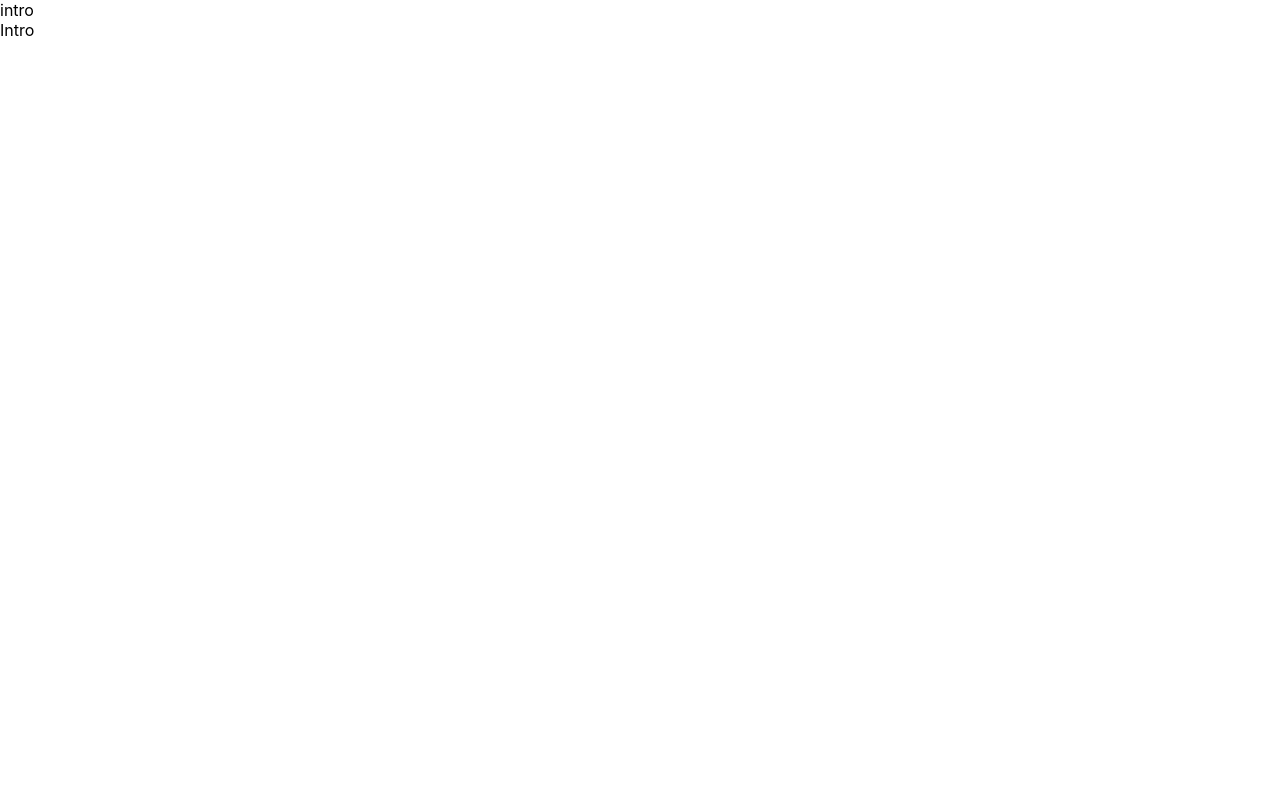
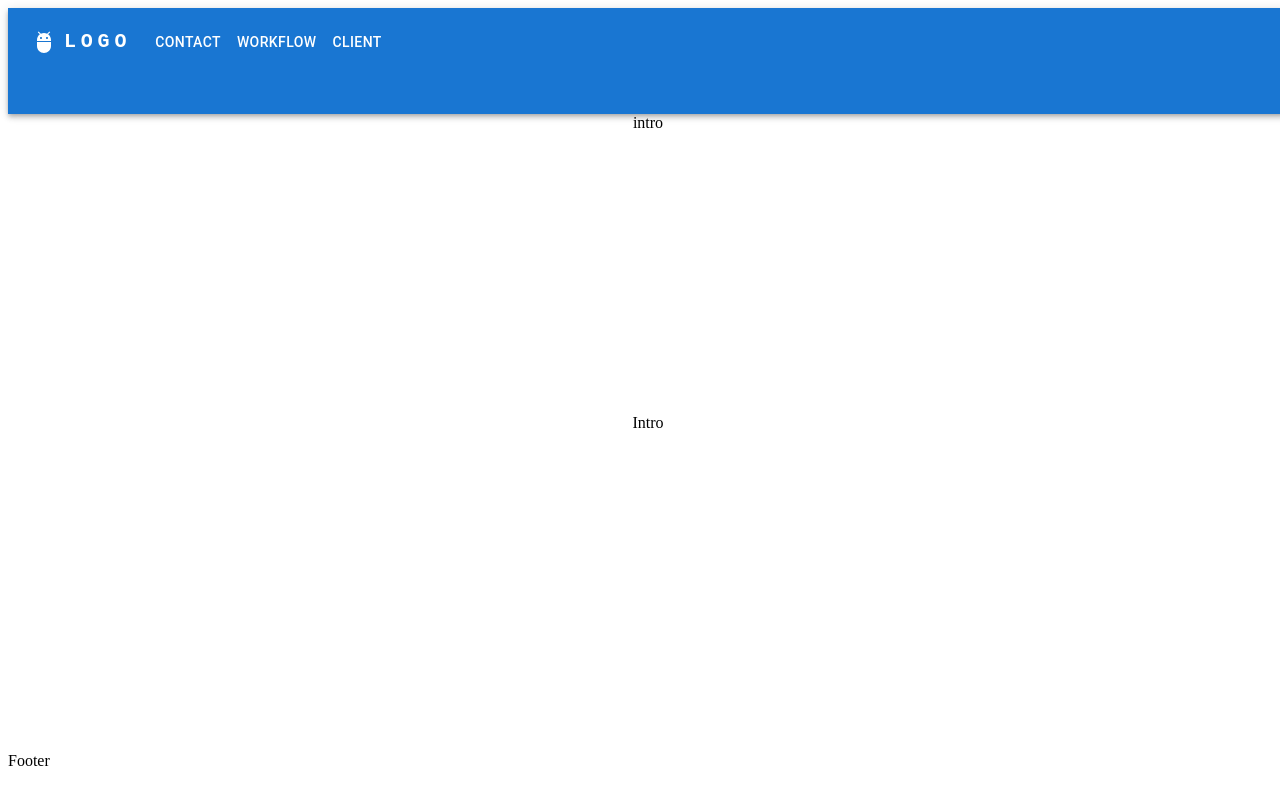
Before and after one commit to apollos-cloud/apollos-cloud.github.io, a React (Create React App) app: page / in a window 1280 px wide. Shown: the top 804 px of the page. Built offline with nearby package versions, Linux system fonts and the light colour scheme.

Commit message:
add layout and navigation

```diff
--- a/package.json
+++ b/package.json
@@ -17,6 +17,7 @@
     "@types/react-dom": "^18.0.3",
     "react": "^18.1.0",
     "react-dom": "^18.1.0",
+    "react-router": "^6.3.0",
     "react-router-dom": "^6.3.0",
     "react-scripts": "5.0.1",
     "typescript": "^4.6.4",
--- a/src/App.css
+++ b/src/App.css
@@ -1,38 +1,12 @@
-.App {
-  text-align: center;
+html {
+  position: absolute;
+  width: 100%;
+  height: 100%;
 }
 
-.App-logo {
-  height: 40vmin;
-  pointer-events: none;
+body {
+  position: relative;
+  width: 100%;
+  height: 100%;
+  margin: 0 !important;
 }
-
-@media (prefers-reduced-motion: no-preference) {
-  .App-logo {
-    animation: App-logo-spin infinite 20s linear;
-  }
-}
-
-.App-header {
-  background-color: #282c34;
-  min-height: 100vh;
-  display: flex;
-  flex-direction: column;
-  align-items: center;
-  justify-content: center;
-  font-size: calc(10px + 2vmin);
-  color: white;
-}
-
-.App-link {
-  color: #61dafb;
-}
-
-@keyframes App-logo-spin {
-  from {
-    transform: rotate(0deg);
-  }
-  to {
-    transform: rotate(360deg);
-  }
-}
--- a/src/App.tsx
+++ b/src/App.tsx
@@ -1,10 +1,13 @@
 import { Route, Routes } from 'react-router-dom';
+import { Layout } from './layout/Layout';
 import { pagesRoute } from './pages';
 
 export const App = () => (
-  <Routes>
-    {pagesRoute.map(({ Page, path }) => (
-      <Route path={path} key={path} element={<Page />} />
-    ))}
-  </Routes>
+  <Layout>
+    <Routes>
+      {pagesRoute.map(({ Page, path }) => (
+        <Route path={path} key={path} element={<Page />} />
+      ))}
+    </Routes>
+  </Layout>
 );
--- a/src/index.css
+++ b/src/index.css
@@ -1,13 +1,18 @@
-body {
-  margin: 0;
-  font-family: -apple-system, BlinkMacSystemFont, 'Segoe UI', 'Roboto', 'Oxygen',
-    'Ubuntu', 'Cantarell', 'Fira Sans', 'Droid Sans', 'Helvetica Neue',
-    sans-serif;
-  -webkit-font-smoothing: antialiased;
-  -moz-osx-font-smoothing: grayscale;
+html {
+  position: absolute;
+  width: 100%;
+  height: 100%;
+  text-align: center;
 }
 
-code {
-  font-family: source-code-pro, Menlo, Monaco, Consolas, 'Courier New',
-    monospace;
+body {
+  position: relative;
+  width: 100%;
+  height: 100%;
 }
+
+#root,
+#layout {
+  width: inherit;
+  height: inherit;
+}
--- /dev/null
+++ b/src/layout/Footer.tsx
@@ -0,0 +1 @@
+export const Footer = () => <div>Footer</div>;
--- /dev/null
+++ b/src/layout/Layout.tsx
@@ -0,0 +1,28 @@
+import { Grid } from '@mui/material';
+import { CSSProperties, FC, ReactNode } from 'react';
+import { Footer } from './Footer';
+import { Navigation } from './Navigation';
+
+interface LayoutProps {
+  children?: ReactNode | ReactNode[] | undefined;
+}
+
+const contentStyle: CSSProperties = {
+  height: '75%'
+};
+
+export const Layout: FC<LayoutProps> = ({ children }) => {
+  return (
+    <Grid container columns={12} id="layout">
+      <Grid item container>
+        <Navigation />
+      </Grid>
+      <Grid item container style={contentStyle}>
+        {children}
+      </Grid>
+      <Grid item container>
+        <Footer />
+      </Grid>
+    </Grid>
+  );
+};
--- /dev/null
+++ b/src/layout/Navigation.tsx
@@ -0,0 +1,138 @@
+import {
+  AppBar,
+  Container,
+  Toolbar,
+  Typography,
+  Box,
+  IconButton,
+  Menu,
+  MenuItem,
+  Button
+} from '@mui/material';
+import { useState, MouseEvent } from 'react';
+import { presentationRoutes } from '../pages/';
+import MenuIcon from '@mui/icons-material/Menu';
+import AdbIcon from '@mui/icons-material/Adb';
+import { Link } from 'react-router-dom';
+import styled from '@emotion/styled';
+
+const StyledLink = styled(Link)(() => ({ textDecoration: 'none' }));
+
+const paths = presentationRoutes
+  .map(({ path }) => path)
+  .filter(
+    (path) => !path.toLocaleLowerCase().includes('article') && path !== '/'
+  );
+
+export const Navigation = () => {
+  const [anchorElNav, setAnchorElNav] = useState<null | HTMLElement>(null);
+
+  const handleOpenNavMenu = (event: MouseEvent<HTMLElement>) => {
+    setAnchorElNav(event.currentTarget);
+  };
+
+  const handleCloseNavMenu = () => {
+    setAnchorElNav(null);
+  };
+
+  return (
+    <AppBar position="static">
+      <Container maxWidth="xl">
+        <Toolbar disableGutters>
+          <AdbIcon sx={{ display: { xs: 'none', md: 'flex' }, mr: 1 }} />
+          <Typography
+            variant="h6"
+            noWrap
+            component="a"
+            href="/"
+            sx={{
+              mr: 2,
+              display: { xs: 'none', md: 'flex' },
+              fontFamily: 'monospace',
+              fontWeight: 700,
+              letterSpacing: '.3rem',
+              color: 'inherit',
+              textDecoration: 'none'
+            }}
+          >
+            LOGO
+          </Typography>
+
+          <Link to="/">
+            <Box sx={{ flexGrow: 1, display: { xs: 'flex', md: 'none' } }}>
+              <IconButton
+                size="large"
+                aria-label="account of current user"
+                aria-controls="menu-appbar"
+                aria-haspopup="true"
+                onClick={handleOpenNavMenu}
+                color="inherit"
+              >
+                <MenuIcon />
+              </IconButton>
+              <Menu
+                id="menu-appbar"
+                anchorEl={anchorElNav}
+                anchorOrigin={{
+                  vertical: 'bottom',
+                  horizontal: 'left'
+                }}
+                keepMounted
+                transformOrigin={{
+                  vertical: 'top',
+                  horizontal: 'left'
+                }}
+                open={Boolean(anchorElNav)}
+                onClose={handleCloseNavMenu}
+                sx={{
+                  display: { xs: 'block', md: 'none' }
+                }}
+              >
+                {paths.map((path) => (
+                  <MenuItem key={path} onClick={handleCloseNavMenu}>
+                    <StyledLink to={path}>
+                      <Typography textAlign="center">
+                        {path.slice(1)}
+                      </Typography>
+                    </StyledLink>
+                  </MenuItem>
+                ))}
+              </Menu>
+            </Box>
+          </Link>
+          <AdbIcon sx={{ display: { xs: 'flex', md: 'none' }, mr: 1 }} />
+          <Typography
+            variant="h5"
+            noWrap
+            component="a"
+            href=""
+            sx={{
+              mr: 2,
+              display: { xs: 'flex', md: 'none' },
+              flexGrow: 1,
+              fontFamily: 'monospace',
+              fontWeight: 700,
+              letterSpacing: '.3rem',
+              color: 'inherit',
+              textDecoration: 'none'
+            }}
+          >
+            LOGO
+          </Typography>
+          <Box sx={{ flexGrow: 1, display: { xs: 'none', md: 'flex' } }}>
+            {paths.map((path) => (
+              <StyledLink to={path} key={path}>
+                <Button
+                  onClick={handleCloseNavMenu}
+                  sx={{ my: 2, color: 'white', display: 'block' }}
+                >
+                  {path.slice(1)}
+                </Button>
+              </StyledLink>
+            ))}
+          </Box>
+        </Toolbar>
+      </Container>
+    </AppBar>
+  );
+};
--- a/src/pages/index.ts
+++ b/src/pages/index.ts
@@ -11,7 +11,7 @@ export interface PageRoute {
   Page: FC;
 }
 
-export const pagesRoute: PageRoute[] = [
+export const presentationRoutes: PageRoute[] = [
     {
         path: '/',
         Page: Intro
@@ -21,16 +21,26 @@ export const pagesRoute: PageRoute[] = [
         Page: Contact
       },
       {
-    path: '*',
-    Page: NotFound
-  },
-  {
         path: '/workflow',
         Page: WorkFlow
       },
       {
         path: '/client',
         Page: Client
+      }
+]
+
+export const errorRoutes: PageRoute[] = [
+    {
+        path: '*',
+        Page: NotFound
       },
-  ...articlesPageRoute
+]
+
+
+export const pagesRoute: PageRoute[] = [
+    ...presentationRoutes,
+    ...errorRoutes,
+    ...articlesPageRoute,
+
 ];
```
Lines whose indentation alone changed are shown as unchanged.
